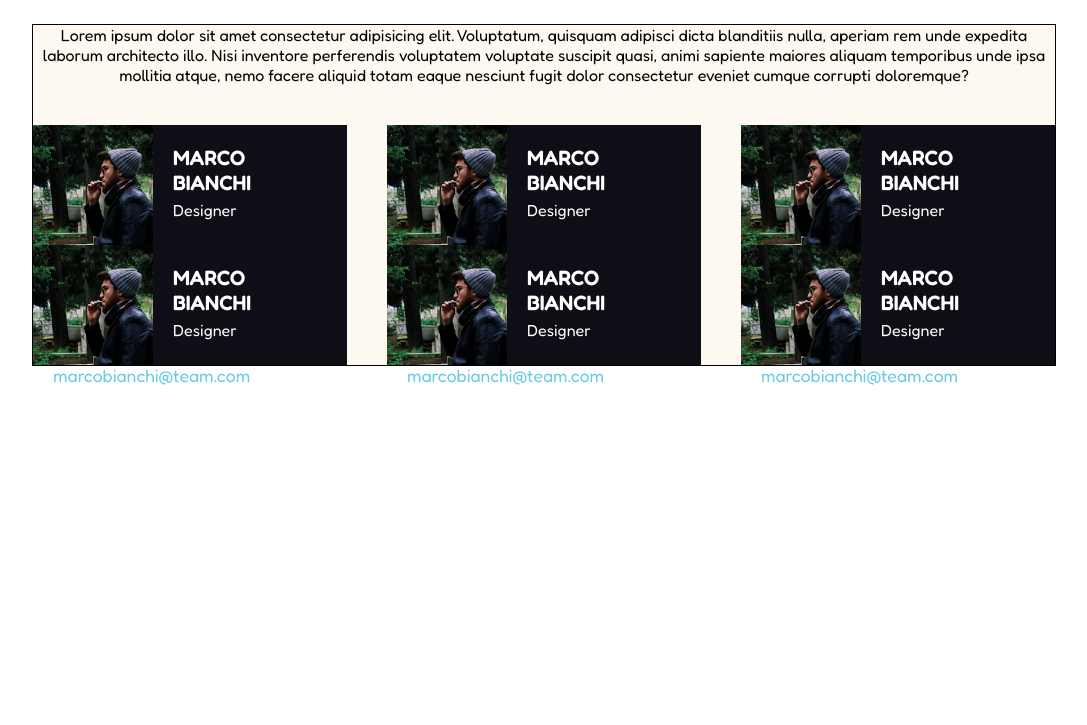
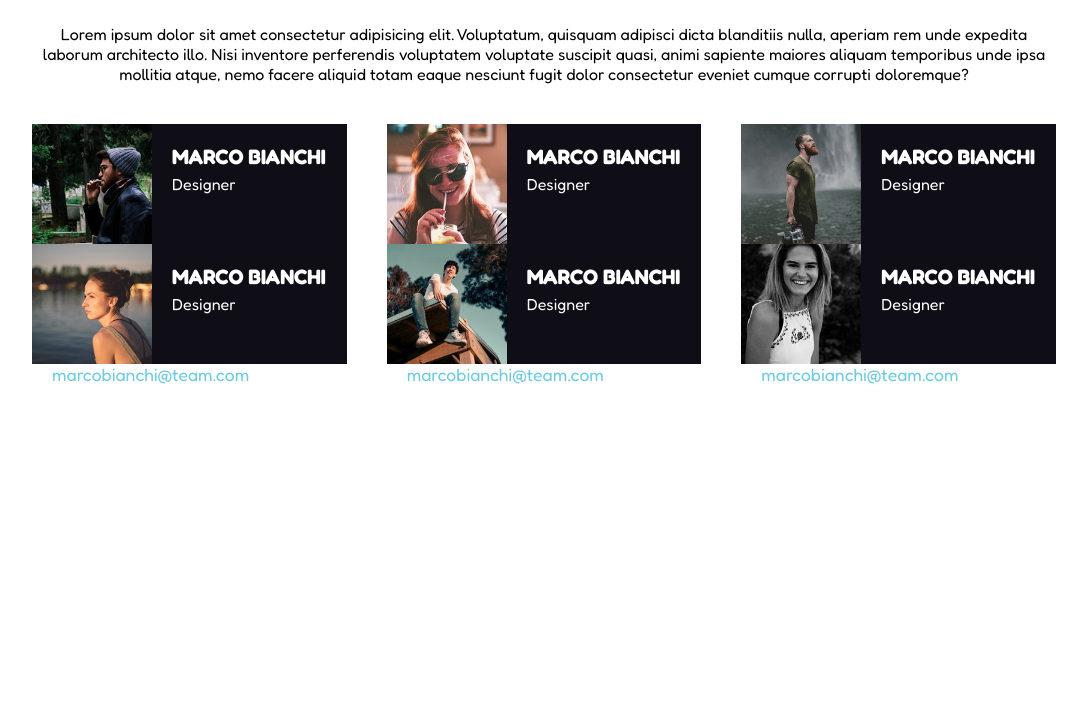
Before and after one commit to RiccardoLoPresti/html-css-float-cards, a plain HTML site: page index.html in a window 1280 px wide. Shown: the part 75-800 px from the top of the page, without its empty margins (96-1183 px from the left). Drawn offline with Linux system fonts and the light colour scheme.

Commit message:
[add] final

```diff
--- a/index.html
+++ b/index.html
@@ -6,7 +6,7 @@
   <meta name="viewport" content="width=device-width, initial-scale=1.0">
   <link rel="preconnect" href="https://fonts.googleapis.com">
   <link rel="preconnect" href="https://fonts.gstatic.com" crossorigin>
-  <link href="https://fonts.googleapis.com/css2?family=Fredoka:wght@400;600&display=swap" rel="stylesheet">
+  <link href="https://fonts.googleapis.com/css2?family=Fredoka:wght@400;700&display=swap" rel="stylesheet">
   <link rel="stylesheet" href="css/style.css">
   <title>Floating Cards</title>
 </head>
@@ -17,7 +17,7 @@
     <h1>Meet Our Team</h1>
   </header>
 
-  <main class="container clearfix debug">
+  <main class="container clearfix">
 
     <p>
       Lorem ipsum dolor sit amet consectetur adipisicing elit. Voluptatum, quisquam adipisci dicta blanditiis nulla, aperiam rem unde expedita laborum architecto illo. Nisi inventore perferendis voluptatem voluptate suscipit quasi, animi sapiente maiores aliquam temporibus unde ipsa mollitia atque, nemo facere aliquid totam eaque nesciunt fugit dolor consectetur eveniet cumque corrupti doloremque?
@@ -39,7 +39,7 @@
       </div>
 
       <div class="col mid">
-        <img src="img/male1.png" alt="male1">
+        <img src="img/female1.png" alt="male1">
         <div class="info">
           <h2>marco bianchi</h2>
           <span>Designer</span>
@@ -48,7 +48,7 @@
       </div>
 
       <div class="col">
-        <img src="img/male1.png" alt="male1">
+        <img src="img/male2.png" alt="male1">
         <div class="info">
           <h2>marco bianchi</h2>
           <span>Designer</span>
@@ -63,7 +63,7 @@
 
       <div class="col">
 
-        <img src="img/male1.png" alt="male1">
+        <img src="img/female2.png" alt="male1">
 
         <div class="info">
 
@@ -75,7 +75,7 @@
       </div>
 
       <div class="col mid">
-        <img src="img/male1.png" alt="male1">
+        <img src="img/male3.png" alt="male1">
         <div class="info">
           <h2>marco bianchi</h2>
           <span>Designer</span>
@@ -84,7 +84,7 @@
       </div>
 
       <div class="col">
-        <img src="img/male1.png" alt="male1">
+        <img src="img/female3.png" alt="male1">
         <div class="info">
           <h2>marco bianchi</h2>
           <span>Designer</span>
```
